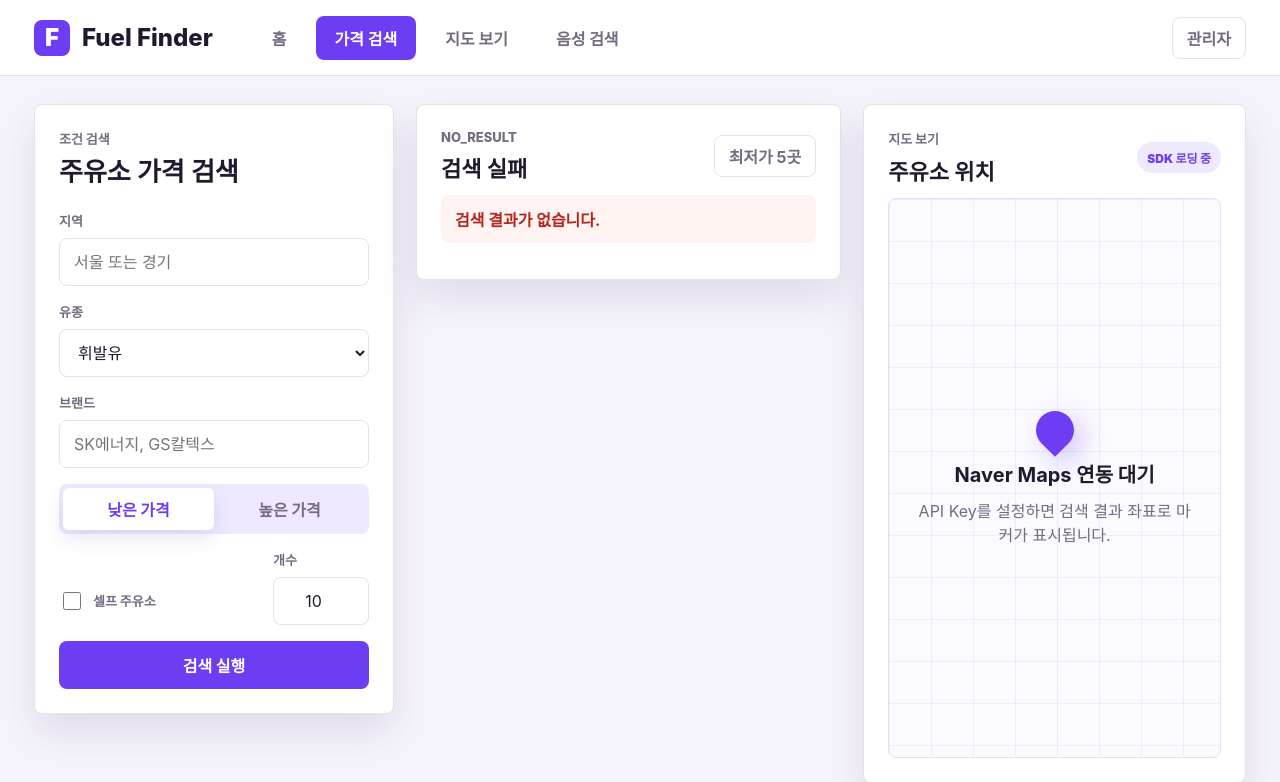
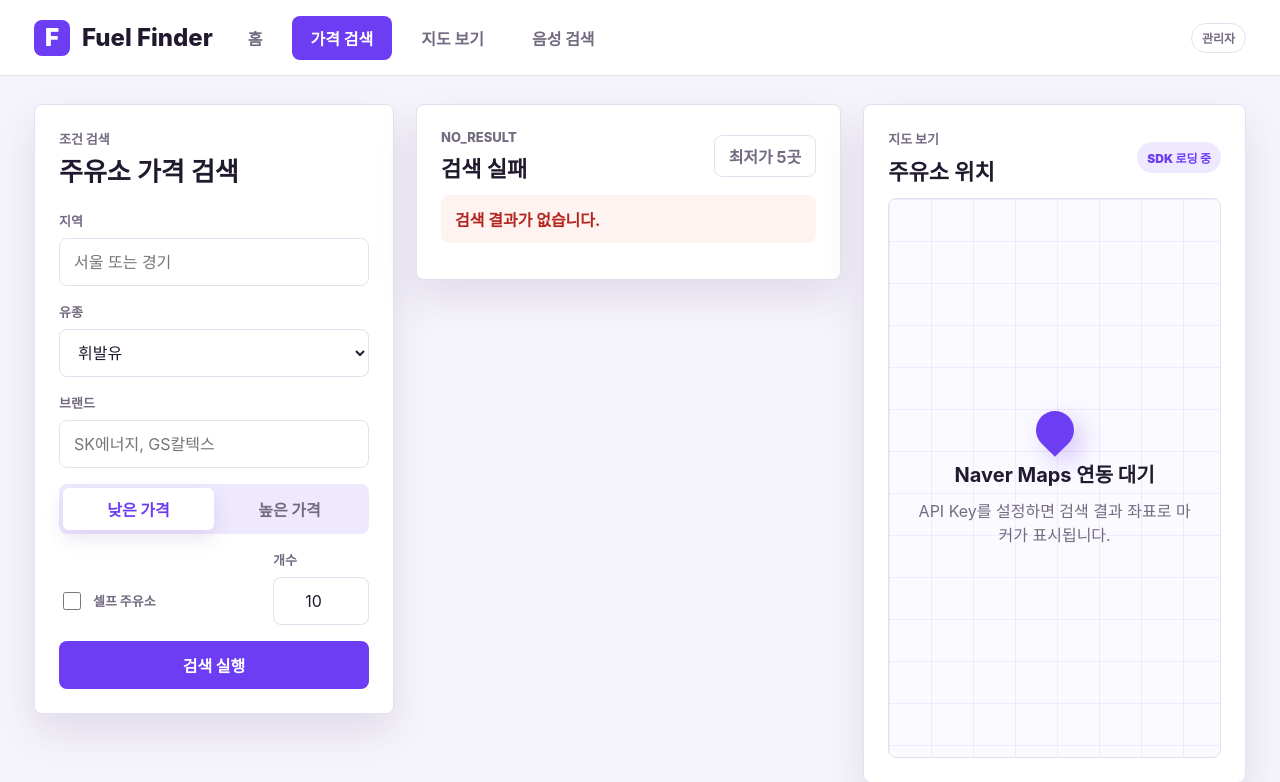
Before and after one commit to leegyeongwon/Generative_AI_team4, a PHP site: page / in a window 1280 px wide. Shown: the top 782 px of the page. Run offline with PHP 8.4, Linux system fonts and the light colour scheme; data that the repository does not hold is empty; some libraries are stand-ins or nearby versions.

Commit message:
Update style.css

```diff
--- a/gas-station-web/css/style.css
+++ b/gas-station-web/css/style.css
@@ -836,3 +836,30 @@ button {
         min-height: 420px;
     }
 }
+
+.topbar {
+    gap: 16px;
+}
+
+.nav {
+    flex: 1;
+}
+
+.admin-button {
+    margin-left: auto;
+    min-height: 30px;
+    padding: 0 10px;
+    border-radius: 999px;
+    border-color: var(--line);
+    background: #fff;
+    color: var(--muted);
+    font-size: 12px;
+    font-weight: 800;
+    white-space: nowrap;
+}
+
+.admin-button:hover {
+    border-color: var(--primary);
+    background: var(--primary);
+    color: #fff;
+}
```
